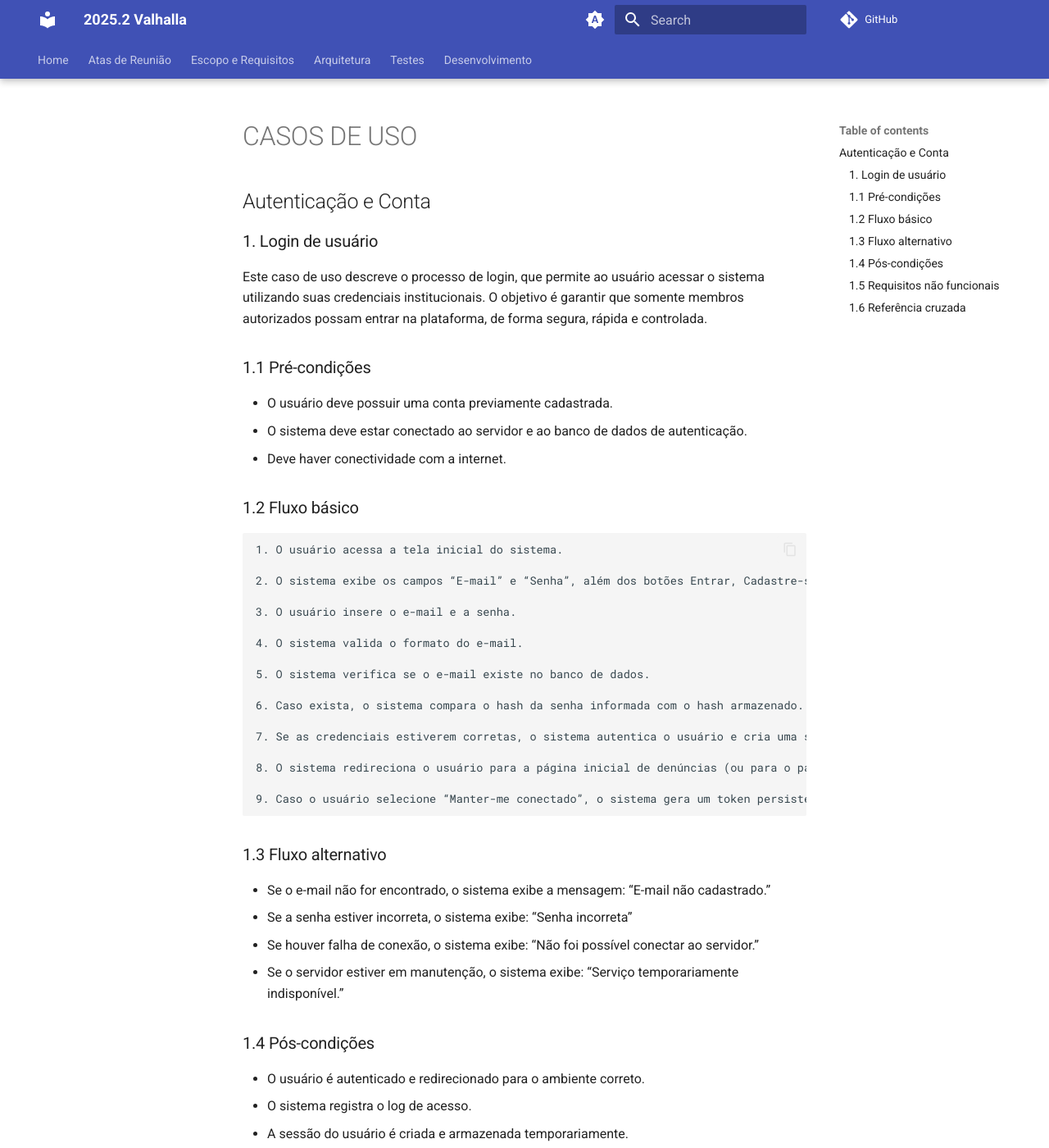
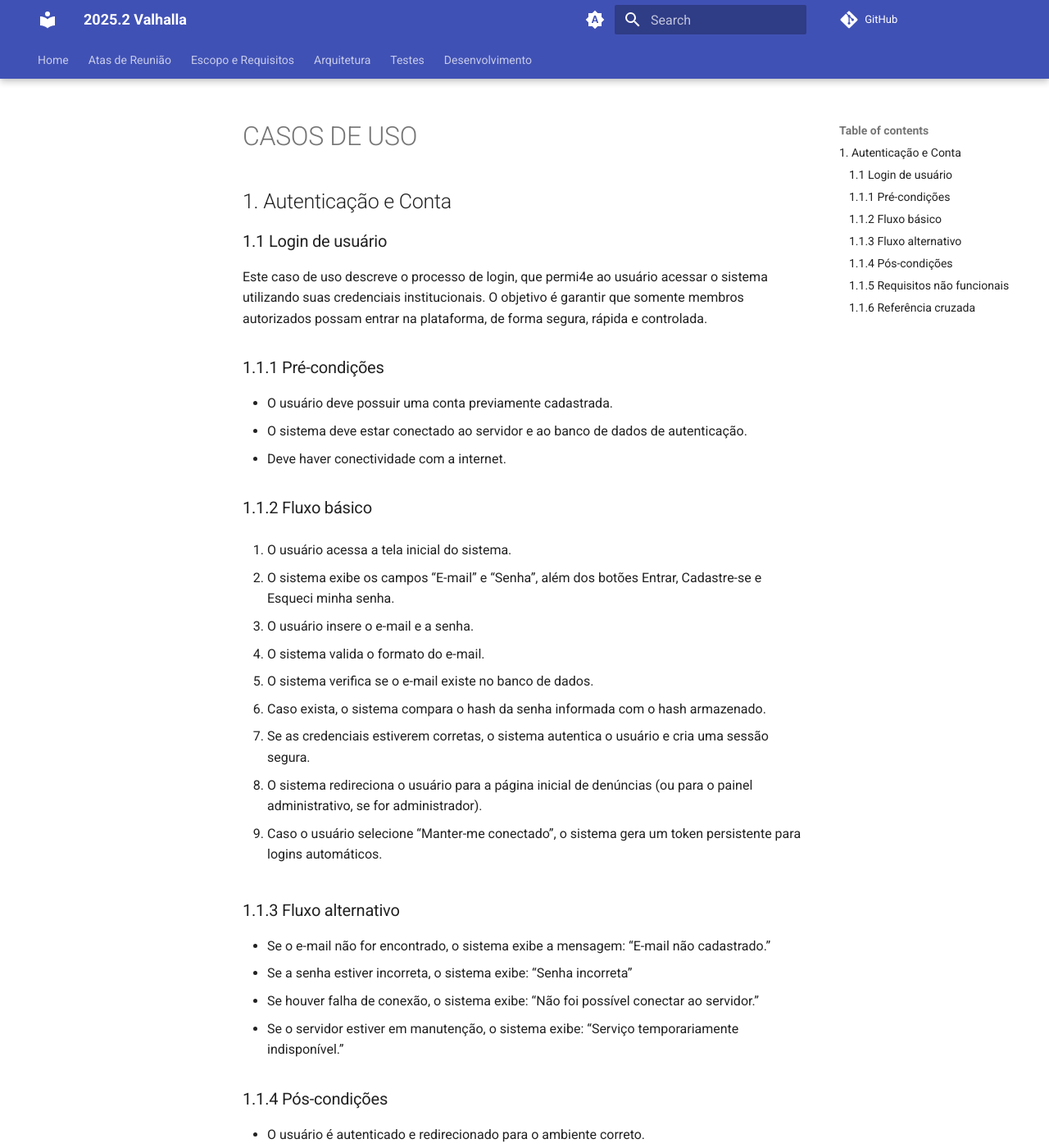
Before and after one commit to fga-eps-mds/2025.2-Valhalla-Docs, an MkDocs documentation site: the page built from docs/escopo-requisitos/Casos_de_uso.md, in a window 1280 px wide and 1400 px high. Shown: the whole window at 82% size. Built offline with MkDocs 1.6.1 and Material for MkDocs 9.7.7, drawn with Linux system fonts in a browser that asks for light colours; comment, search, counter and statistics services are not loaded; some of the changed text lies outside the part shown.

Commit message:
doc - alterações de sintaxe no primeiro caso de uso

```diff
--- a/docs/escopo-requisitos/Casos_de_uso.md
+++ b/docs/escopo-requisitos/Casos_de_uso.md
@@ -1,43 +1,43 @@
 # CASOS DE USO
 
-##  Autenticação e Conta
-### 1. Login de usuário
-Este caso de uso descreve o processo de login, que permite ao usuário acessar o sistema utilizando suas credenciais institucionais. O objetivo é garantir que somente membros autorizados possam entrar na plataforma, de forma segura, rápida e controlada.
-### 1.1 Pré-condições
+## 1. Autenticação e Conta
+### 1.1 Login de usuário
+Este caso de uso descreve o processo de login, que permi4e ao usuário acessar o sistema utilizando suas credenciais institucionais. O objetivo é garantir que somente membros autorizados possam entrar na plataforma, de forma segura, rápida e controlada.
+### 1.1.1 Pré-condições
 - O usuário deve possuir uma conta previamente cadastrada.
 - O sistema deve estar conectado ao servidor e ao banco de dados de autenticação.
 - Deve haver conectividade com a internet.
-### 1.2 Fluxo básico
-    1. O usuário acessa a tela inicial do sistema.
+### 1.1.2  Fluxo básico
+ 1. O usuário acessa a tela inicial do sistema.
 
-    2. O sistema exibe os campos “E-mail” e “Senha”, além dos botões Entrar, Cadastre-se e Esqueci minha senha.
+2. O sistema exibe os campos “E-mail” e “Senha”, além dos botões Entrar, Cadastre-se e Esqueci minha senha.
 
-    3. O usuário insere o e-mail e a senha.
+3. O usuário insere o e-mail e a senha.
 
-    4. O sistema valida o formato do e-mail.
+4. O sistema valida o formato do e-mail.
 
-    5. O sistema verifica se o e-mail existe no banco de dados.
+5. O sistema verifica se o e-mail existe no banco de dados.
 
-    6. Caso exista, o sistema compara o hash da senha informada com o hash armazenado.
+6. Caso exista, o sistema compara o hash da senha informada com o hash armazenado.
 
-    7. Se as credenciais estiverem corretas, o sistema autentica o usuário e cria uma sessão segura.
+7. Se as credenciais estiverem corretas, o sistema autentica o usuário e cria uma sessão segura.
 
-    8. O sistema redireciona o usuário para a página inicial de denúncias (ou para o painel administrativo, se for administrador).
+8. O sistema redireciona o usuário para a página inicial de denúncias (ou para o painel administrativo, se for administrador).
 
-    9. Caso o usuário selecione “Manter-me conectado”, o sistema gera um token persistente para logins automáticos.
-### 1.3 Fluxo alternativo
+9. Caso o usuário selecione “Manter-me conectado”, o sistema gera um token persistente para logins automáticos.
+### 1.1.3 Fluxo alternativo
 - Se o e-mail não for encontrado, o sistema exibe a mensagem: “E-mail não cadastrado.”
 - Se a senha estiver incorreta, o sistema exibe: “Senha incorreta”
 - Se houver falha de conexão, o sistema exibe: “Não foi possível conectar ao servidor.”
 - Se o servidor estiver em manutenção, o sistema exibe: “Serviço temporariamente indisponível.”
-### 1.4 Pós-condições
+### 1.1.4 Pós-condições
 - O usuário é autenticado e redirecionado para o ambiente correto.
 - O sistema registra o log de acesso.
 - A sessão do usuário é criada e armazenada temporariamente.
-### 1.5 Requisitos não funcionais
+### 1.1.5 Requisitos não funcionais
 - O tempo máximo de autenticação deve ser de 3 segundos.
 - O sistema deve usar HTTPS e hash seguro (bcrypt/Argon2).
 - Interface responsiva e acessível.
 - O login deve ser compatível com diferentes navegadores e dispositivos.
-### 1.6 Referência cruzada
+### 1.1.6 Referência cruzada
 Relacionado ao requisito funcional 3.1 – Tela de Login.
```
